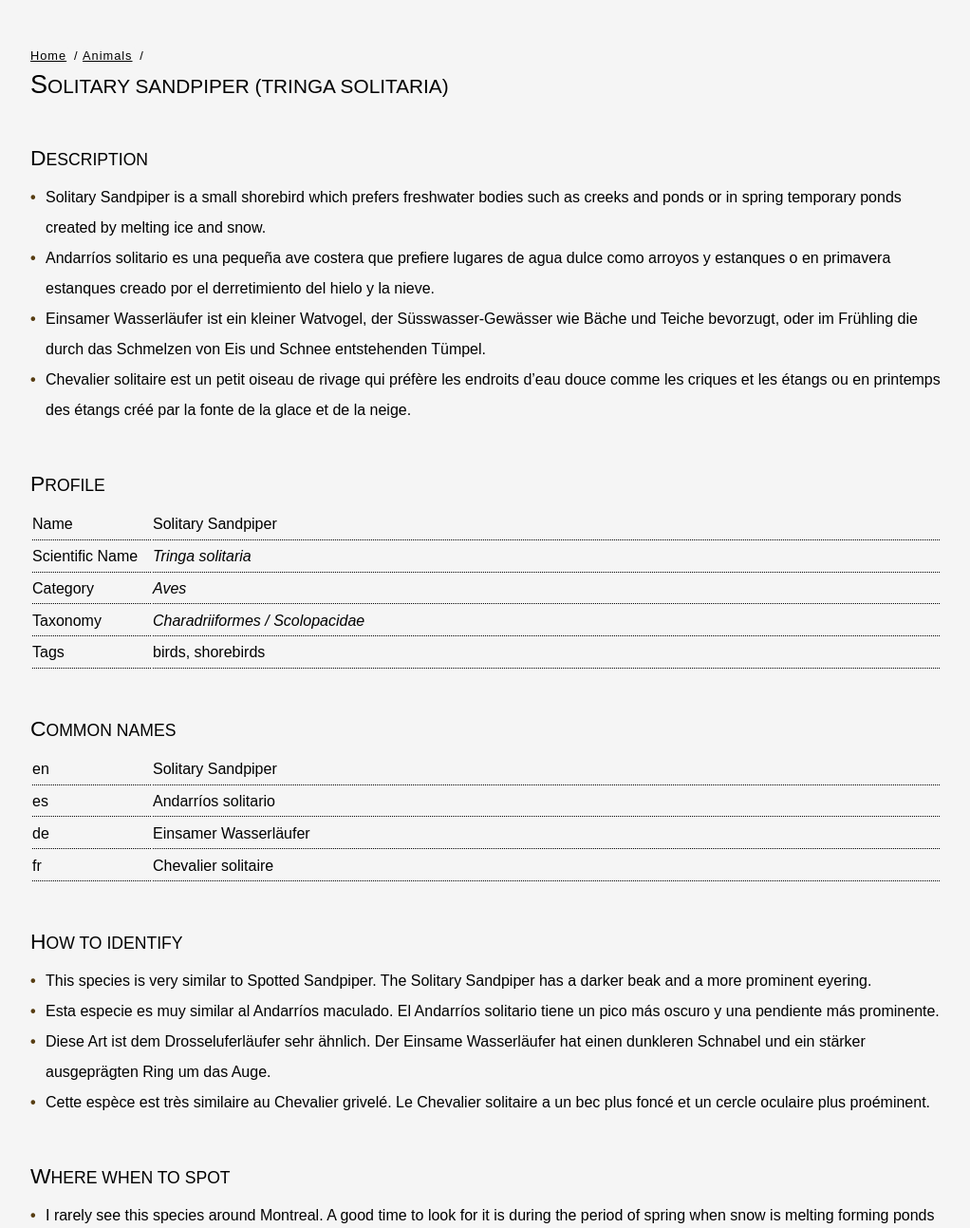
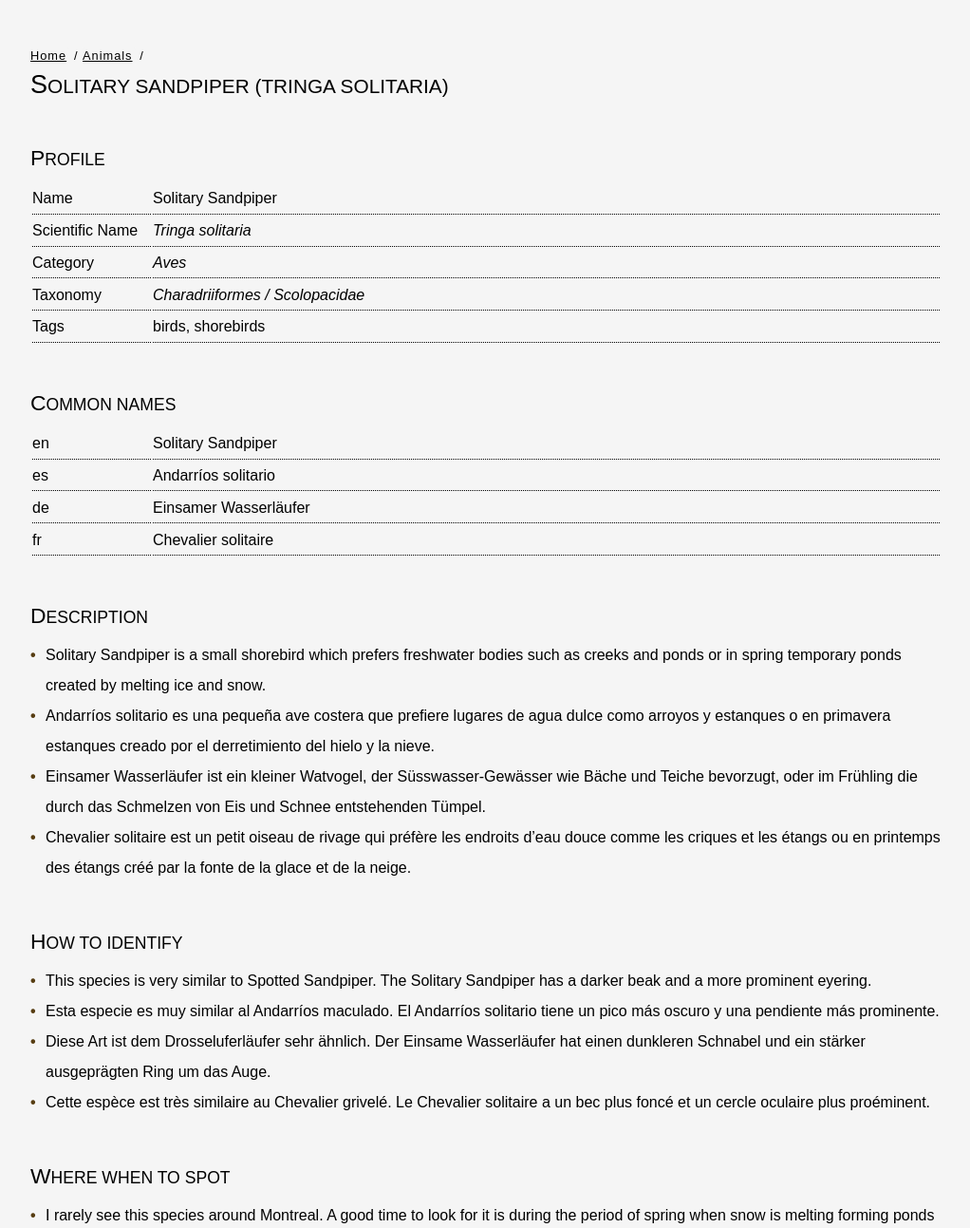
Before and after one commit to KHMuller/khmuller.github.io, a Jekyll site: the page built from animals/tringa-solitaria.md, in a window 1280 px wide and 1400 px high, scrolled down 950 px, cut to the strip 107-1400 px from the top of the window. Shown: the whole strip at 95% size, without its empty margins (128-1150 px from the left). Built offline with Jekyll 4.4.1, drawn with Linux system fonts in a browser that asks for light colours; part of the change alters nothing that is shown.

Commit message:
Update tringa-solitaria.md

```diff
--- a/animals/tringa-solitaria.md
+++ b/animals/tringa-solitaria.md
@@ -7,14 +7,6 @@
 ---
 
 ## Solitary Sandpiper (Tringa solitaria)
-
-### Description
-
-{: #description }
-- {: .en } Solitary Sandpiper is a small shorebird which prefers freshwater bodies such as creeks and ponds or in spring temporary ponds created by melting ice and snow.
-- {: .es } Andarríos solitario es una pequeña ave costera que prefiere lugares de agua dulce como arroyos y estanques o en primavera estanques creado por el derretimiento del hielo y la nieve.
-- {: .de } Einsamer Wasserläufer ist ein kleiner Watvogel, der Süsswasser-Gewässer wie Bäche und Teiche bevorzugt, oder im Frühling die durch das Schmelzen von Eis und Schnee entstehenden Tümpel.
-- {: .fr } Chevalier solitaire est un petit oiseau de rivage qui préfère les endroits d'eau douce comme les criques et les étangs ou en printemps des étangs  créé par la fonte de la glace et de la neige.
 
 ### Profile
 
@@ -33,6 +25,14 @@
 |de|Einsamer Wasserläufer|
 |fr|Chevalier solitaire|
 
+### Description
+
+{: #description }
+- {: .en } Solitary Sandpiper is a small shorebird which prefers freshwater bodies such as creeks and ponds or in spring temporary ponds created by melting ice and snow.
+- {: .es } Andarríos solitario es una pequeña ave costera que prefiere lugares de agua dulce como arroyos y estanques o en primavera estanques creado por el derretimiento del hielo y la nieve.
+- {: .de } Einsamer Wasserläufer ist ein kleiner Watvogel, der Süsswasser-Gewässer wie Bäche und Teiche bevorzugt, oder im Frühling die durch das Schmelzen von Eis und Schnee entstehenden Tümpel.
+- {: .fr } Chevalier solitaire est un petit oiseau de rivage qui préfère les endroits d'eau douce comme les criques et les étangs ou en printemps des étangs  créé par la fonte de la glace et de la neige.
+
 ### How to Identify
 
 {: #howtoidentify }
```
